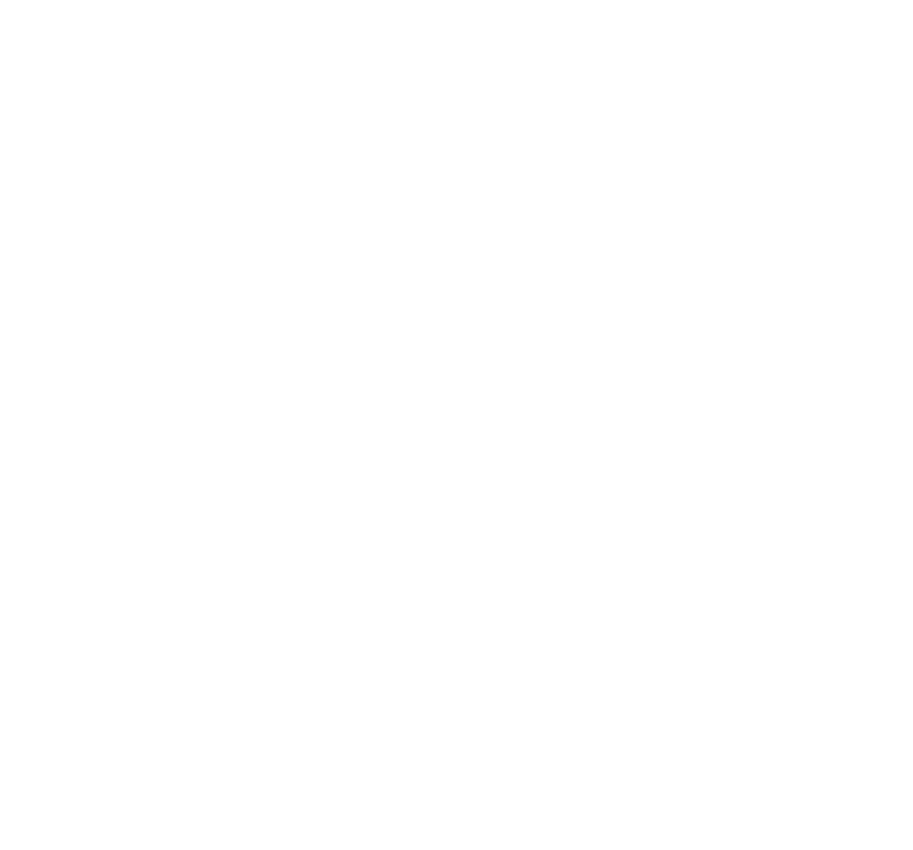
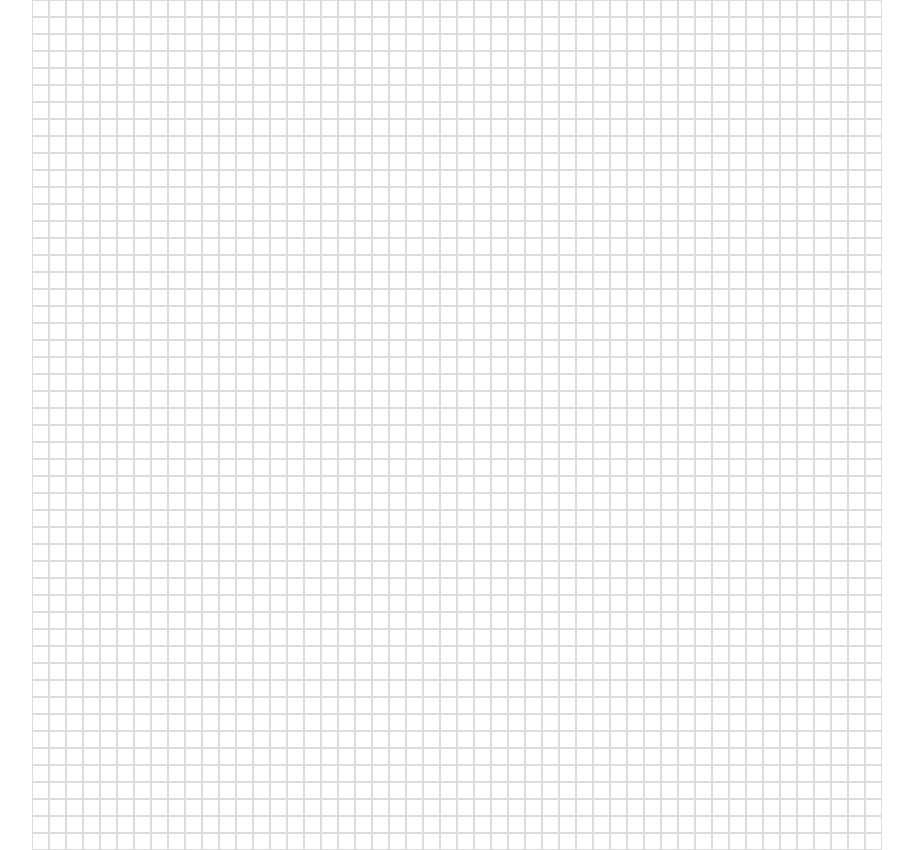
Before and after one commit to VeruAmari/etch-a-sketch, a plain HTML site: page index.html in a window 1280 px wide. Shown: the whole page, without its empty margins (183-1096 px from the left). Before the commit the page ends 800 px from the top, so only its background shows below. Drawn offline with Linux system fonts and the light colour scheme.

Commit message:
Create first implementation

```diff
--- a/index.html
+++ b/index.html
@@ -8,6 +8,8 @@
         <title>Etch a Sketch</title>
     </head>
     <body>
+        <div class="container">
 
+        </div>
     </body>
 </html>
--- a/javascript.js
+++ b/javascript.js
@@ -0,0 +1,39 @@
+
+function createCanvas (n){
+    /*
+    Takes a given n number and creates a grid
+    of (n squares) * (n rows) divs and inserts
+    them in the .container.
+    */
+    let container = document.querySelector(".container");
+
+    for (let i = 0; i < n; i++) {
+        let subcontainer = document.createElement('div');
+        subcontainer.setAttribute('class', 'row')
+
+        for (let j = 0; j < n; j++) {
+            let div = document.createElement('div');
+            div.setAttribute('class', 'square')
+            subcontainer.appendChild(div);
+        }
+
+        container.appendChild(subcontainer);
+    }
+};
+
+function activateDrawing () {
+    /*
+    Adds event listeners to all squares, making them
+    change color on hover by toggling a class
+    */
+    let squares = document.querySelectorAll(".square");
+
+    squares.forEach((square) => {
+        return square.addEventListener('mouseover', () => {
+            square.classList.toggle('active');
+        });
+    });
+};
+
+createCanvas(50);
+activateDrawing();
--- a/stylesheet.css
+++ b/stylesheet.css
@@ -0,0 +1,26 @@
+* {
+    margin: 0px;
+    padding: 0px;
+}
+
+.container,
+.row {
+    display: flex;
+}
+
+.container {
+    flex-direction: column;
+    justify-content: center;
+    align-items: center;
+    min-width: 100vw;
+    min-height: 100vh;
+}
+
+.square {
+    border: 1px solid gainsboro;
+    min-width: 15px;
+    min-height: 15px;
+}
+.active {
+    background: black;
+}
```
